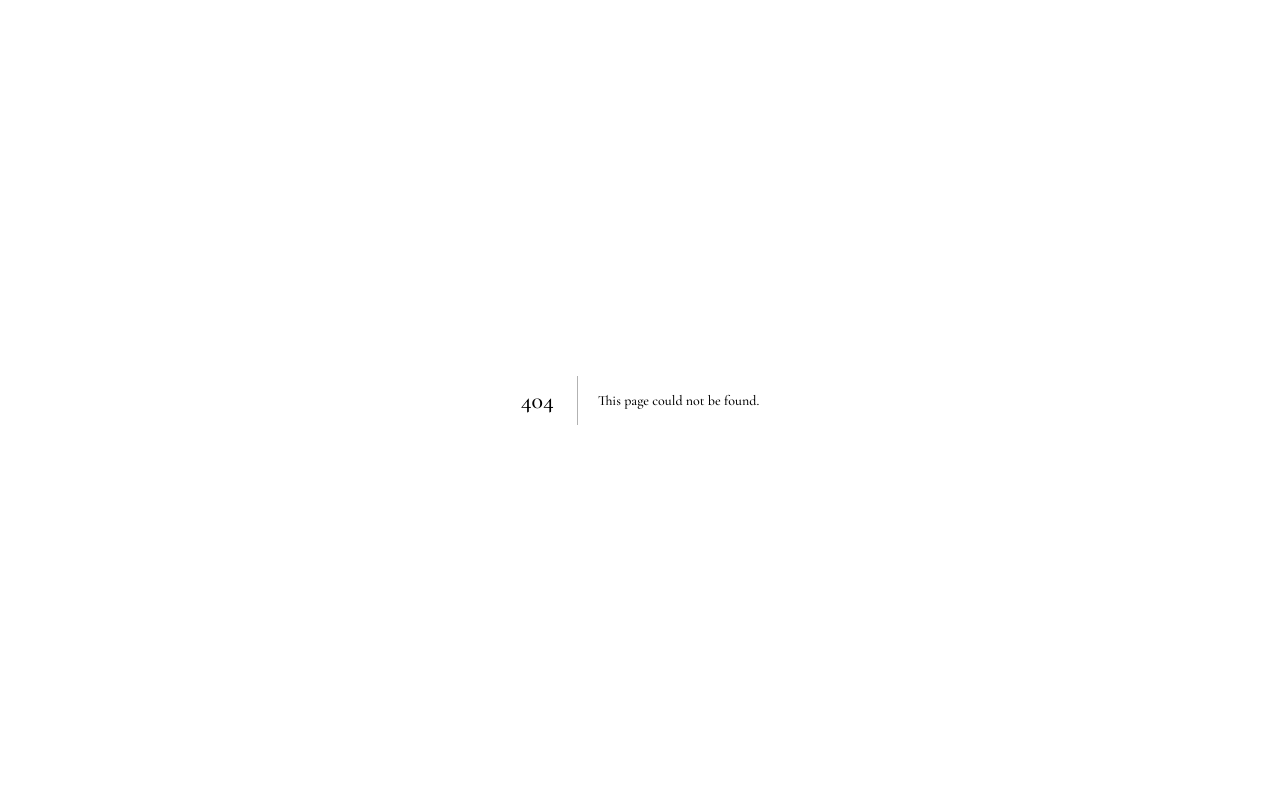
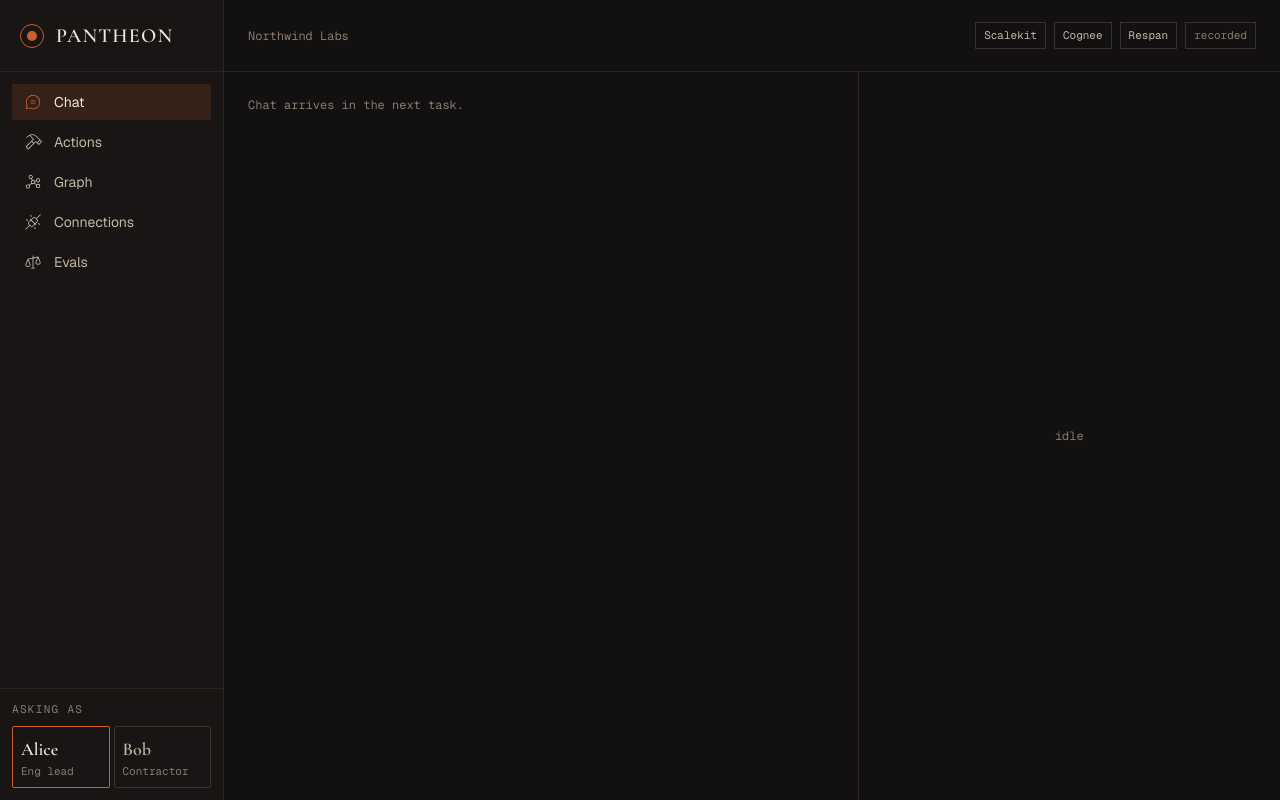
Before and after one commit to UJameel/company-brain-hackathon, a Next.js app in the folder web/: page /app in a window 1280 px wide. Before the commit this address had no page. Built offline with nearby package versions, Linux system fonts and the light colour scheme; no server answers.

Commit message:
web: app shell, session provider, user switch, mode detection

```diff
--- /dev/null
+++ b/web/app/app/layout.tsx
@@ -0,0 +1,21 @@
+import { Rail } from "@/components/app/Rail";
+import { TopBar } from "@/components/app/TopBar";
+import { BrainPanel } from "@/components/app/BrainPanel";
+import { SessionProvider } from "@/lib/session";
+
+export default function AppLayout({ children }: { children: React.ReactNode }) {
+  return (
+    <SessionProvider>
+      <div className="flex h-dvh overflow-hidden">
+        <Rail />
+        <div className="flex min-w-0 flex-1 flex-col">
+          <TopBar />
+          <div className="flex min-h-0 flex-1">
+            <main className="min-w-0 flex-1 overflow-y-auto">{children}</main>
+            <aside className="hidden w-[40%] max-w-[640px] border-l border-line lg:block"><BrainPanel /></aside>
+          </div>
+        </div>
+      </div>
+    </SessionProvider>
+  );
+}
--- /dev/null
+++ b/web/app/app/page.tsx
@@ -0,0 +1,3 @@
+export default function ChatPage() {
+  return <div className="p-6 font-mono text-[12px] text-muted">Chat arrives in the next task.</div>;
+}
--- /dev/null
+++ b/web/components/app/BrainPanel.tsx
@@ -0,0 +1,6 @@
+"use client";
+import { useSession } from "@/lib/session";
+export function BrainPanel() {
+  const { region } = useSession();
+  return <div className="flex h-full items-center justify-center font-mono text-[12px] text-muted">{region ?? "idle"}</div>;
+}
--- /dev/null
+++ b/web/components/app/Rail.tsx
@@ -0,0 +1,37 @@
+"use client";
+import { ChatCircleText, Graph, Hammer, PlugsConnected, Scales } from "@phosphor-icons/react";
+import Link from "next/link";
+import { usePathname } from "next/navigation";
+import { UserSwitch } from "./UserSwitch";
+
+const ITEMS = [
+  { href: "/app", label: "Chat", Icon: ChatCircleText },
+  { href: "/app/actions", label: "Actions", Icon: Hammer },
+  { href: "/app/graph", label: "Graph", Icon: Graph },
+  { href: "/app/connections", label: "Connections", Icon: PlugsConnected },
+  { href: "/app/evals", label: "Evals", Icon: Scales },
+];
+
+export function Rail() {
+  const path = usePathname();
+  return (
+    <nav className="flex h-full w-56 shrink-0 flex-col border-r border-line bg-bg-2">
+      <Link href="/" className="flex h-[72px] items-center gap-3 border-b border-line px-5 font-serif text-xl font-semibold uppercase tracking-[0.06em]">
+        <span className="relative inline-block h-6 w-6 rounded-full border border-accent after:absolute after:inset-[6px] after:rounded-full after:bg-accent" />Pantheon
+      </Link>
+      <ul className="flex flex-col gap-1 p-3">
+        {ITEMS.map(({ href, label, Icon }) => {
+          const on = path === href;
+          return (
+            <li key={href}>
+              <Link href={href} className={`flex items-center gap-3 rounded-[2px] px-3 py-2 text-sm ${on ? "bg-accent-dim text-fg" : "text-fg-2 hover:text-fg"}`}>
+                <Icon size={18} weight="light" className={on ? "text-accent" : ""} />{label}
+              </Link>
+            </li>
+          );
+        })}
+      </ul>
+      <div className="mt-auto border-t border-line p-3"><UserSwitch /></div>
+    </nav>
+  );
+}
--- /dev/null
+++ b/web/components/app/TopBar.tsx
@@ -0,0 +1,26 @@
+"use client";
+import { api } from "@/lib/api";
+import { useSession } from "@/lib/session";
+import { useState } from "react";
+
+export function TopBar() {
+  const s = useSession();
+  const [restarting, setRestarting] = useState(false);
+  const reset = async () => {
+    setRestarting(true);
+    try { await api.reset(); } catch { /* the process exits before answering */ }
+    const until = Date.now() + 30_000;
+    while (Date.now() < until) { await new Promise((r) => setTimeout(r, 1500)); try { await api.health(); break; } catch { /* retry */ } }
+    await s.refresh(); setRestarting(false);
+  };
+  return (
+    <header className="flex h-[72px] items-center justify-between border-b border-line px-6">
+      <div className="font-mono text-[12px] text-muted">Northwind Labs</div>
+      <div className="flex items-center gap-2 font-mono text-[11px]">
+        {["Scalekit", "Cognee", "Respan"].map((l) => <span key={l} className="border border-line-2 px-2 py-1 text-fg-2">{l}</span>)}
+        <span className={`border px-2 py-1 ${s.mode === "live" ? "border-accent text-accent" : "border-line-2 text-muted"}`}>{s.mode}</span>
+        {s.mode === "live" && <button onClick={reset} disabled={restarting} className="btn btn-sm">{restarting ? "Restarting" : "Reset"}</button>}
+      </div>
+    </header>
+  );
+}
--- /dev/null
+++ b/web/components/app/UserSwitch.tsx
@@ -0,0 +1,31 @@
+"use client";
+import { api } from "@/lib/api";
+import { useSession } from "@/lib/session";
+import { USERS, type User } from "@/lib/types";
+
+const ROLE: Record<User, string> = { alice: "Eng lead", bob: "Contractor" };
+
+export function UserSwitch() {
+  const s = useSession();
+  const revoke = async () => { await api.revoke("alice", "bob"); await s.refresh(); };
+  return (
+    <div className="flex flex-col gap-2">
+      <span className="font-mono text-[11px] uppercase tracking-[0.12em] text-muted">Asking as</span>
+      <div className="grid grid-cols-2 gap-1">
+        {USERS.map((u) => (
+          <button key={u} id={`user-${u}`} onClick={() => s.setUser(u)}
+            className={`rounded-[2px] border px-2 py-2 text-left ${s.user === u ? "border-accent text-fg" : "border-line-2 text-fg-2"}`}>
+            <div className="font-serif text-lg font-semibold capitalize">{u}</div>
+            <div className="font-mono text-[11px] text-muted">{ROLE[u]}</div>
+          </button>
+        ))}
+      </div>
+      {s.granted("bob") && (
+        <div className="flex items-center justify-between font-mono text-[11px] text-accent">
+          <span>alice shared with bob</span>
+          {s.mode === "live" && <button onClick={revoke} className="text-muted underline-offset-2 hover:underline">Revoke</button>}
+        </div>
+      )}
+    </div>
+  );
+}
--- /dev/null
+++ b/web/lib/session.tsx
@@ -0,0 +1,34 @@
+"use client";
+import { createContext, useCallback, useContext, useEffect, useMemo, useState } from "react";
+import { api } from "./api";
+import type { Region } from "./chat";
+import { apiBase } from "./env";
+import type { Grant, User } from "./types";
+
+type Mode = "live" | "recorded" | "checking";
+type Session = { user: User; setUser: (u: User) => void; mode: Mode; grants: Grant[]; refresh: () => Promise<void>; granted: (u: User) => boolean; region: Region; setRegion: (r: Region) => void };
+const Ctx = createContext<Session | null>(null);
+
+export function SessionProvider({ children }: { children: React.ReactNode }) {
+  const [user, setUser] = useState<User>("alice");
+  const [mode, setMode] = useState<Mode>("checking");
+  const [grants, setGrants] = useState<Grant[]>([]);
+  const [region, setRegion] = useState<Region>(null);
+  const refresh = useCallback(async () => {
+    if (!apiBase()) { setMode("recorded"); return; }
+    try { const h = await api.health(); setGrants(h.grants ?? []); setMode(h.ok ? "live" : "recorded"); }
+    catch { setMode("recorded"); }
+  }, []);
+  useEffect(() => { void refresh(); }, [refresh]);
+  const value = useMemo<Session>(() => ({
+    user, setUser, mode, grants, refresh, region, setRegion,
+    granted: (u) => grants.some((g) => g.grantee === u),
+  }), [user, mode, grants, refresh, region]);
+  return <Ctx.Provider value={value}>{children}</Ctx.Provider>;
+}
+
+export function useSession(): Session {
+  const s = useContext(Ctx);
+  if (!s) throw new Error("useSession outside SessionProvider");
+  return s;
+}
```
Also changed, not shown: 1 other file (tests, documents, lock files or other folders).
